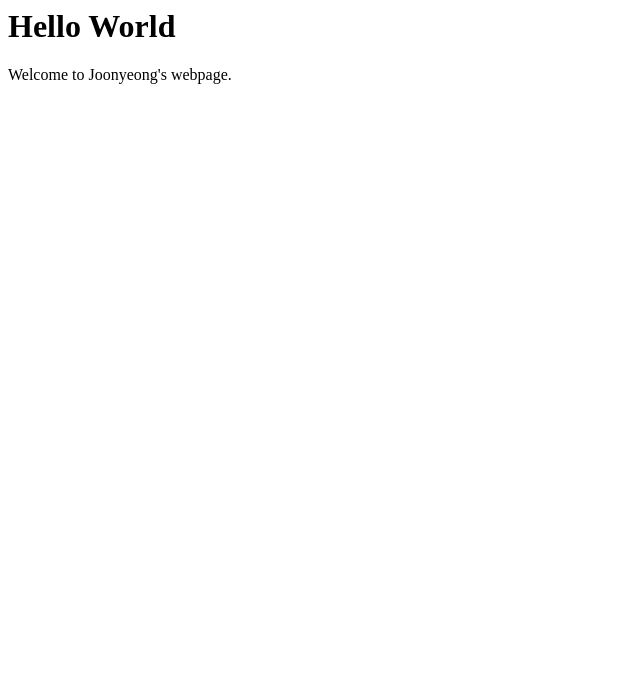
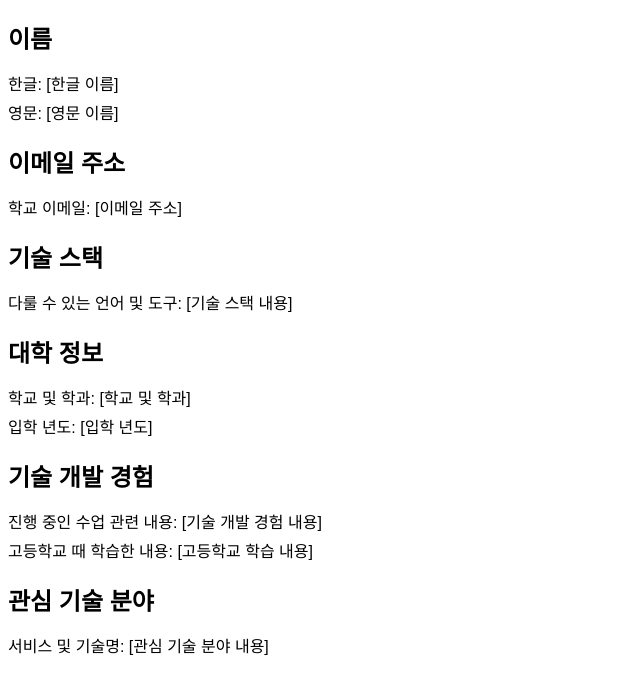
Before and after one commit to joxnlxe/asdasd, a plain HTML site: page index.html in a window 1280 px wide. Shown: the whole page, without its empty margins (0-640 px from the left). Drawn offline with Linux system fonts and the light colour scheme.

Commit message:
Update index.html

```diff
--- a/index.html
+++ b/index.html
@@ -1,9 +1,67 @@
-<html>
-    <head>
-        <title>Hello World</title>
-    </head>
-    <body>
-        <h1>Hello World</h1>
-        <p>Welcome to Joonyeong's webpage.</p>
-    </body>
+<!DOCTYPE html>
+<html lang="ko">
+<head>
+    <meta charset="UTF-8">
+    <meta name="viewport" content="width=device-width, initial-scale=1.0">
+    <title>이력서</title>
+    <style>
+        body {
+            font-family: Arial, sans-serif;
+        }
+        .section {
+            margin-bottom: 20px;
+        }
+        .section h2 {
+            margin-bottom: 10px;
+        }
+        .section ul {
+            list-style-type: none;
+            padding: 0;
+        }
+        .section ul li {
+            margin-bottom: 5px;
+        }
+    </style>
+</head>
+<body>
+    <div class="section">
+        <h2>이름</h2>
+        <ul>
+            <li>한글: [한글 이름]</li>
+            <li>영문: [영문 이름]</li>
+        </ul>
+    </div>
+    <div class="section">
+        <h2>이메일 주소</h2>
+        <ul>
+            <li>학교 이메일: [이메일 주소]</li>
+        </ul>
+    </div>
+    <div class="section">
+        <h2>기술 스택</h2>
+        <ul>
+            <li>다룰 수 있는 언어 및 도구: [기술 스택 내용]</li>
+        </ul>
+    </div>
+    <div class="section">
+        <h2>대학 정보</h2>
+        <ul>
+            <li>학교 및 학과: [학교 및 학과]</li>
+            <li>입학 년도: [입학 년도]</li>
+        </ul>
+    </div>
+    <div class="section">
+        <h2>기술 개발 경험</h2>
+        <ul>
+            <li>진행 중인 수업 관련 내용: [기술 개발 경험 내용]</li>
+            <li>고등학교 때 학습한 내용: [고등학교 학습 내용]</li>
+        </ul>
+    </div>
+    <div class="section">
+        <h2>관심 기술 분야</h2>
+        <ul>
+            <li>서비스 및 기술명: [관심 기술 분야 내용]</li>
+        </ul>
+    </div>
+</body>
 </html>
```
